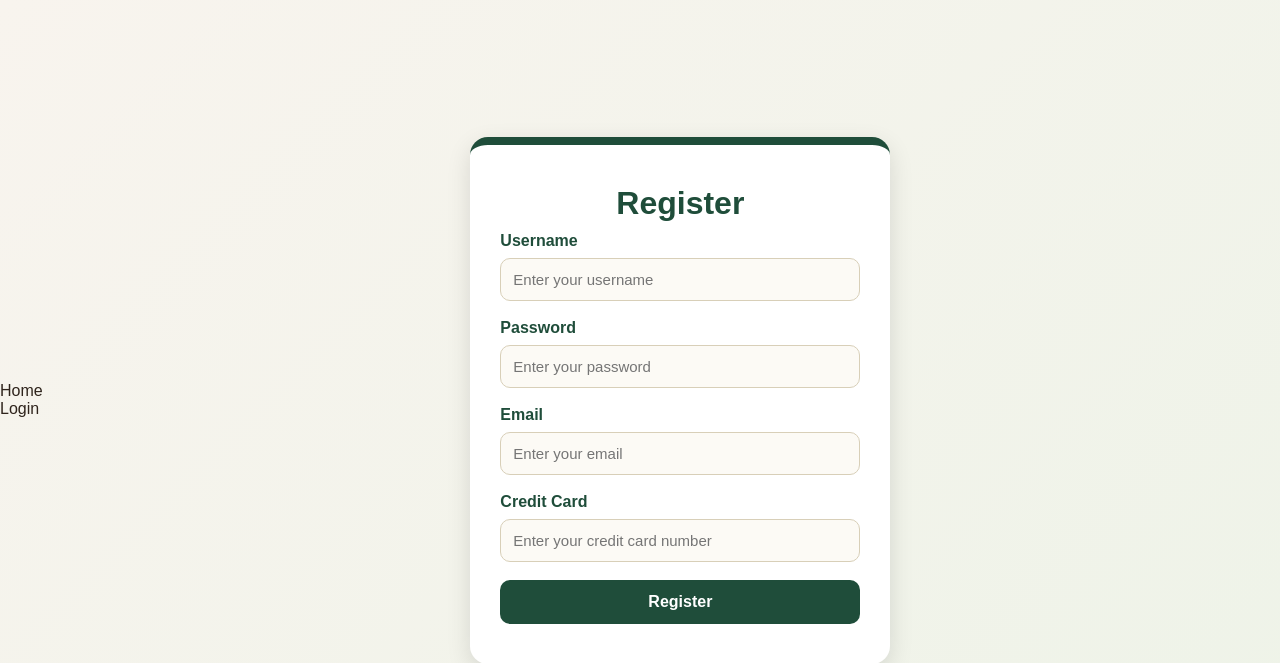
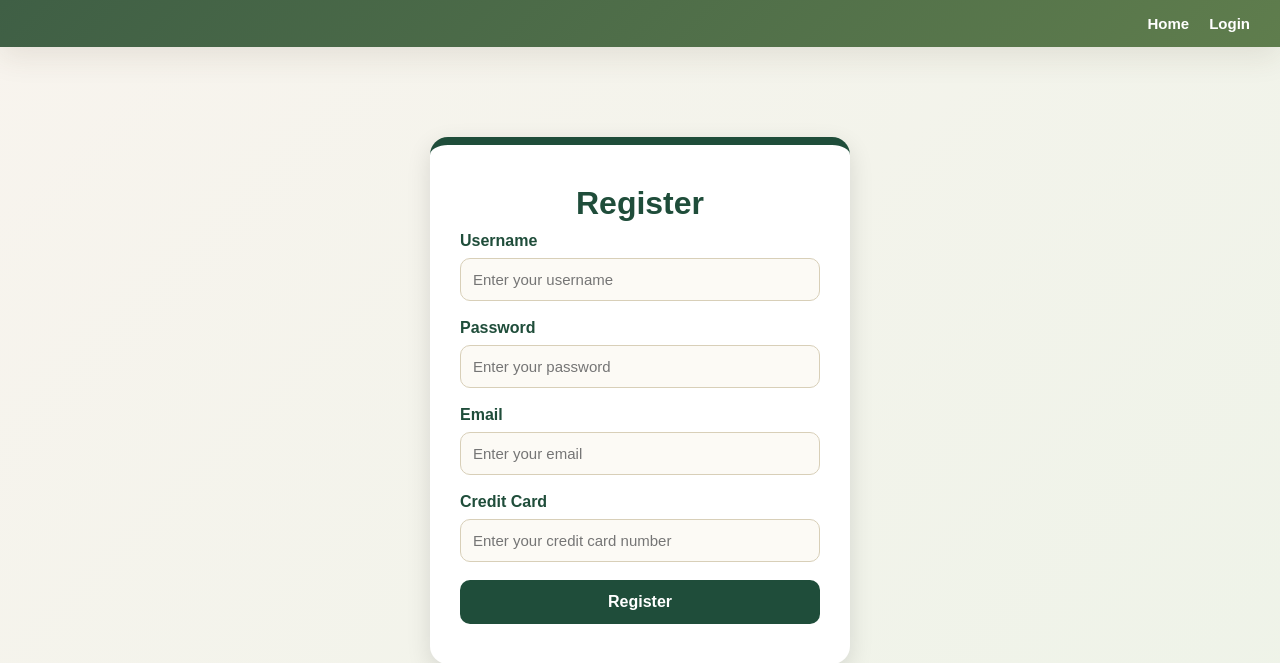
Before and after one commit to JanaMajed/CSC429_project, a PHP site: page /register.php in a window 1280 px wide. Shown: the top 663 px of the page. Run offline with PHP 8.4, Linux system fonts and the light colour scheme.

Commit message:
Update styles.css

```diff
--- a/Safe-Version/styles.css
+++ b/Safe-Version/styles.css
@@ -495,3 +495,31 @@
         width: 100%;
     }
 }
+
+/* Navbar */
+.navbar {
+    position: fixed;
+    top: 0;
+    left: 0;
+    width: 100%;
+    background: linear-gradient(135deg, var(--primary-green), var(--secondary-green));
+    padding: 15px 30px;
+    display: flex;
+    justify-content: flex-end;
+    gap: 20px;
+    box-shadow: var(--shadow);
+    z-index: 1000;
+}
+
+.navbar a {
+    color: var(--white);
+    text-decoration: none;
+    font-weight: 600;
+    font-size: 15px;
+    transition: 0.3s ease;
+}
+
+.navbar a:hover {
+    opacity: 0.8;
+    transform: translateY(-1px);
+}
```
